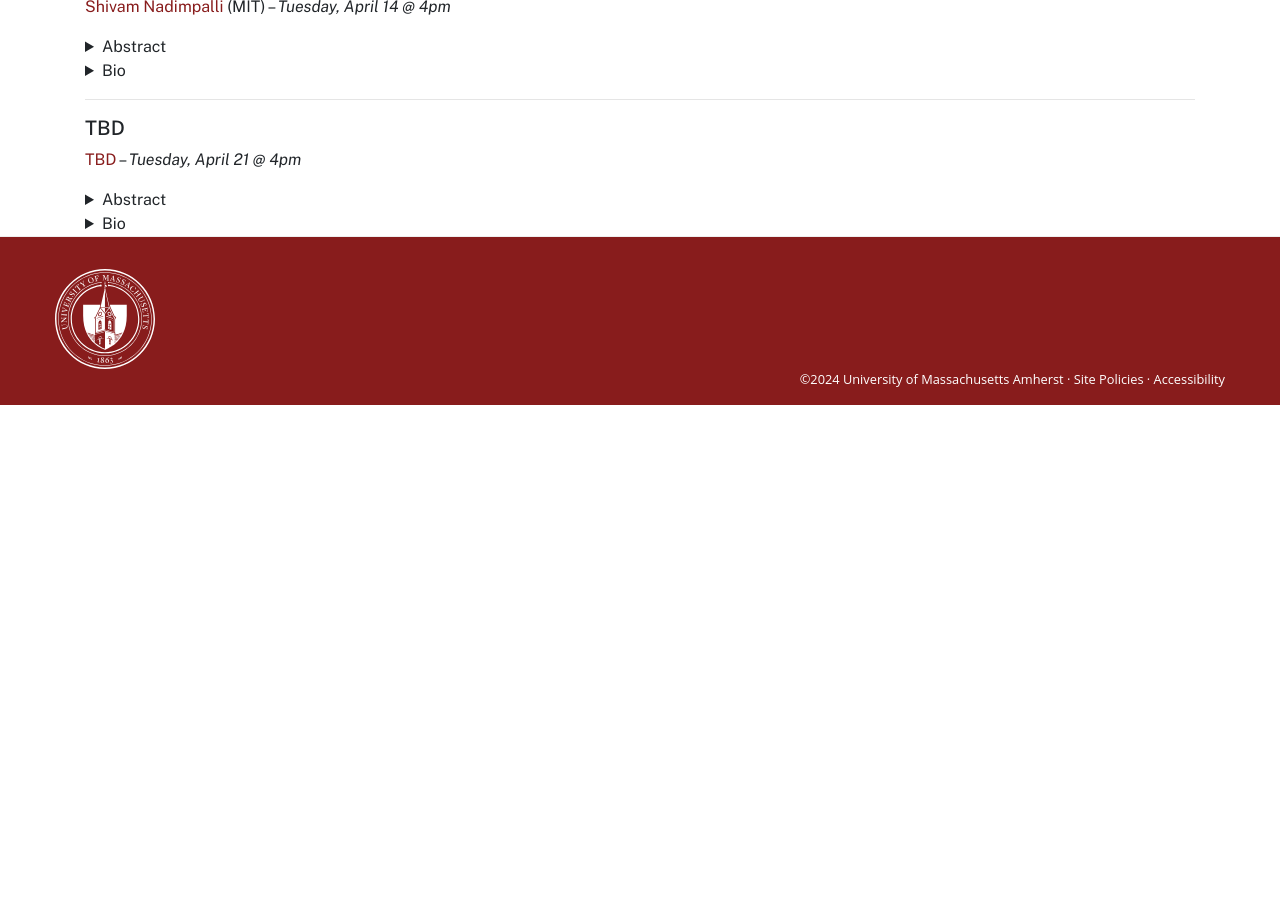
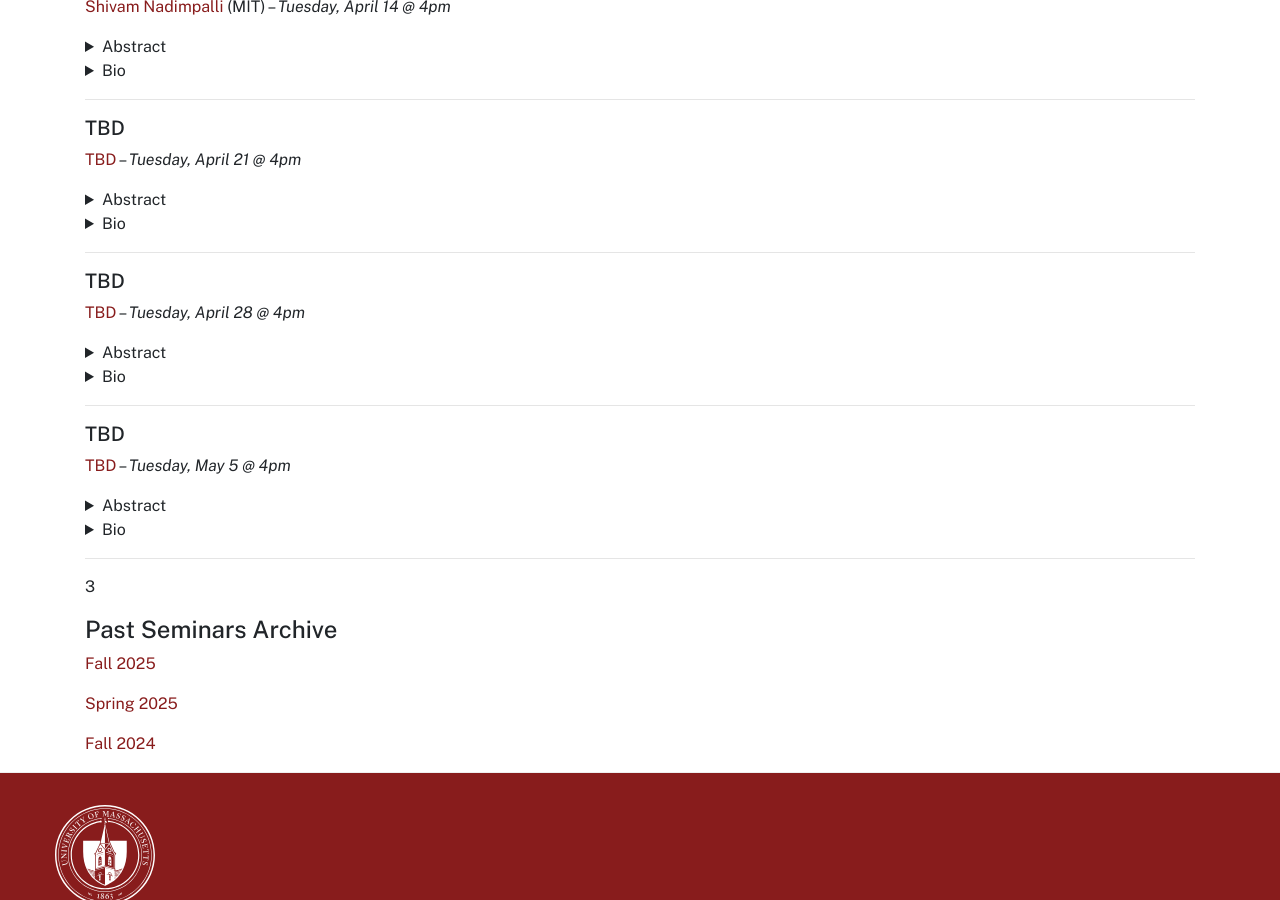
Before and after one commit to umass-theory/umass-theory.github.io, a Jekyll site: the page built from seminar.md, in a window 1280 px wide and 900 px high, scrolled down 2120 px. Built offline with Jekyll 4.4.1, drawn with Linux system fonts in a browser that asks for light colours; before the commit the page ends 2525 px from its top, so only the background shows below that.

Commit message:
fixing buhgs

```diff
--- a/seminar.md
+++ b/seminar.md
@@ -194,6 +194,8 @@
 
 TBD
 
+</details>
+
 <hr>
 
 ##### TBD
@@ -249,7 +251,7 @@
 
 </details>
 
-<hr> -->
+<hr> -->3
 
 #### Past Seminars Archive
 
```
